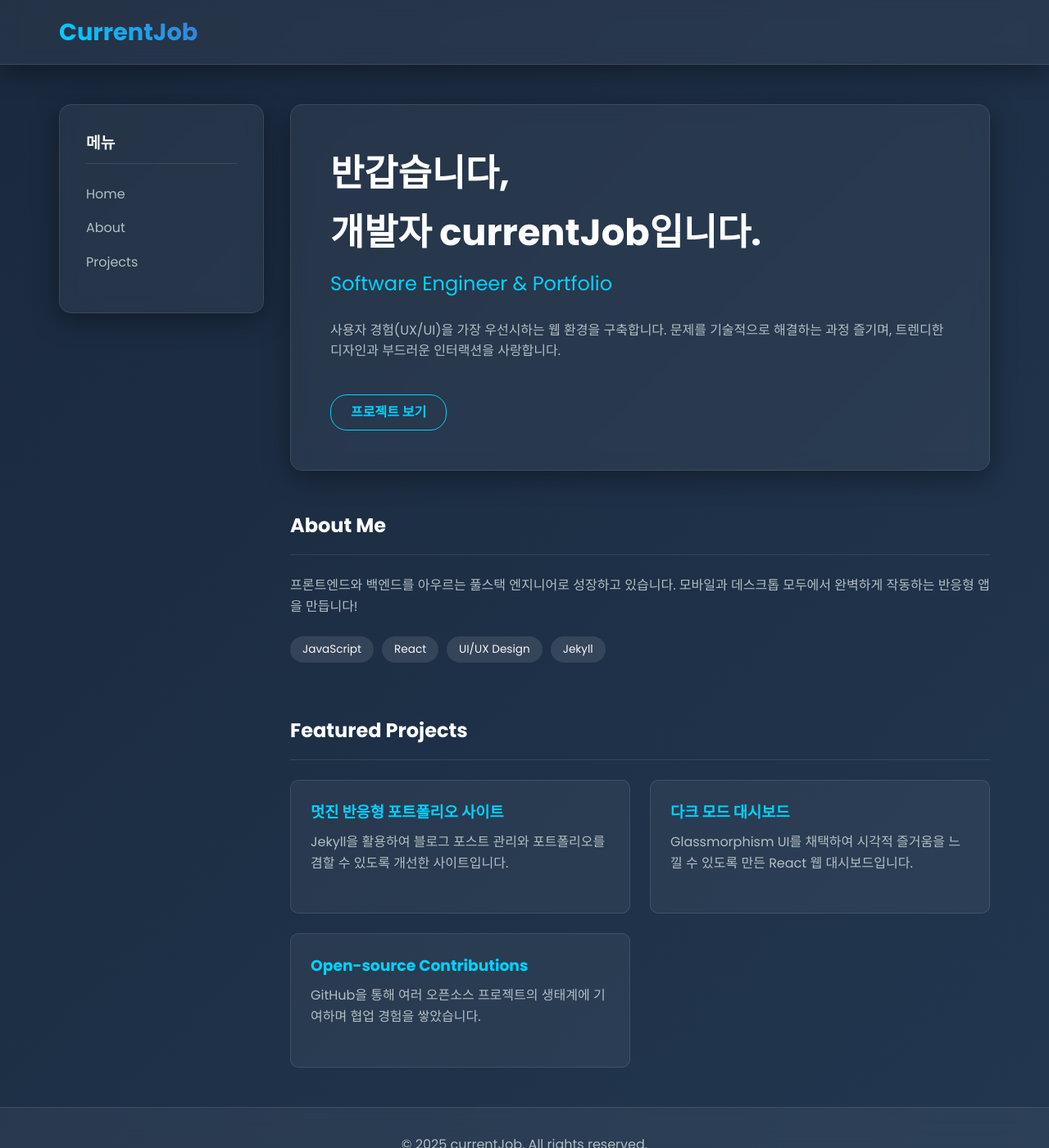
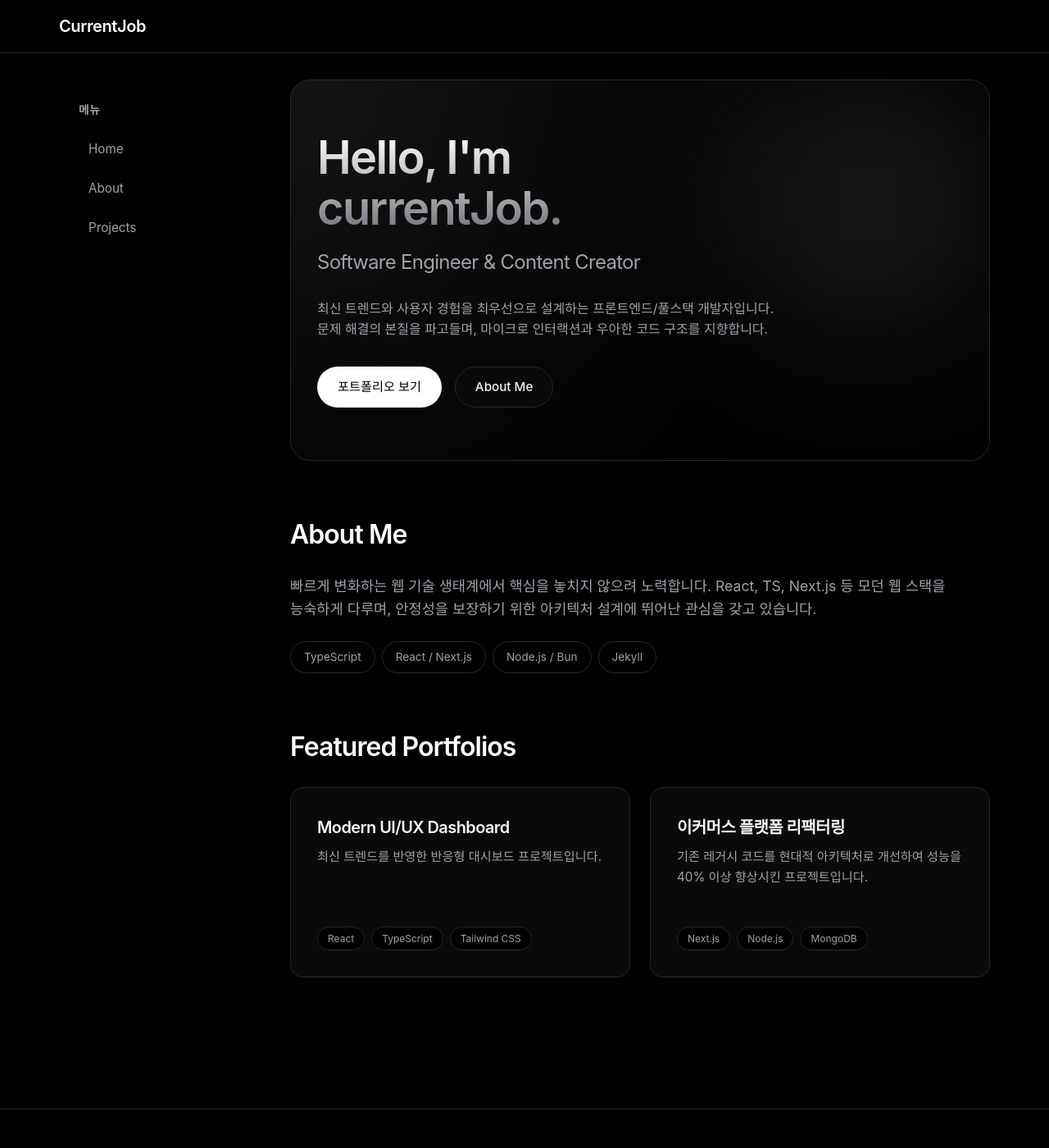
Before and after one commit to currentJob/currentJob.github.io, a Jekyll site: the page built from index.md, in a window 1280 px wide and 1400 px high. Shown: the whole window at 82% size. Built offline with Jekyll 4.4.1, drawn with Linux system fonts in a browser that asks for light colours.

Commit message:
✨ Feat: Update

```diff
--- a/_config.yml
+++ b/_config.yml
@@ -31,6 +31,9 @@ collections:
   pages:
     output: true
     permalink: /:path/
+  portfolio:
+    output: true
+    permalink: /portfolio/:title/
 
 # Build settings
 theme: minima
--- /dev/null
+++ b/_portfolio/project1.md
@@ -0,0 +1,16 @@
+---
+layout: default
+title: "Modern UI/UX Dashboard"
+description: "최신 트렌드를 반영한 반응형 대시보드 프로젝트입니다."
+tech: ["React", "TypeScript", "Tailwind CSS"]
+image: "/assets/images/portfolio1.png"
+order: 1
+---
+
+## Modern UI/UX Dashboard
+
+이 프로젝트는 최신 디자인 트렌드인 Bento Grid와 미니멀리즘을 도입하여 구축한 관리자용 대시보드입니다.
+
+- 사용자 경험 개선을 위한 마이크로 인터랙션 적용
+- 다크 모드/라이트 모드 지원
+- 효율적인 데이터 시각화
--- /dev/null
+++ b/_portfolio/project2.md
@@ -0,0 +1,15 @@
+---
+layout: default
+title: "이커머스 플랫폼 리팩터링"
+description: "기존 레거시 코드를 현대적 아키텍처로 개선하여 성능을 40% 이상 향상시킨 프로젝트입니다."
+tech: ["Next.js", "Node.js", "MongoDB"]
+image: "/assets/images/portfolio2.png"
+order: 2
+---
+
+## 이커머스 플랫폼 리팩터링
+
+기존 모놀리식 아키텍처를 마이크로서비스(MSA) 형태로 분리하고 프론트엔드를 Next.js로 전환하여 SEO 최적화 및 초기 로딩 속도를 크게 향상했습니다.
+
+- LCP 2.5초 이내 달성
+- 상태 관리 최적화를 통한 리렌더링 방지
--- a/assets/css/custom.css
+++ b/assets/css/custom.css
@@ -1,37 +1,36 @@
-/* Color Palette and UI Variables */
+/* Modern minimalist & Bento Grid UI Theme (Vercel/Apple inspired Dark Mode) */
 :root {
-  --primary: #9b59b6;
-  --bg-gradient: linear-gradient(135deg, #141e30, #243b55);
-  --text-main: #f5f6fa;
-  --text-muted: #b2bec3;
-  --glass-bg: rgba(255, 255, 255, 0.05);
-  --glass-border: rgba(255, 255, 255, 0.1);
-  --glass-shadow: 0 8px 32px 0 rgba(0, 0, 0, 0.37);
-  --transition: all 0.3s ease-in-out;
+  --bg-color: #000000;
+  --surface: #0a0a0a;
+  --surface-hover: #141414;
+  --border-color: #27272a;
+  --border-hover: #3f3f46;
+  --text-main: #f4f4f5;
+  --text-muted: #a1a1aa;
+  --accent: #ffffff;
+  --accent-glow: rgba(255, 255, 255, 0.1);
+  --radius-lg: 24px;
+  --radius-md: 16px;
+  --radius-sm: 8px;
+  --transition: all 0.2s cubic-bezier(0.4, 0, 0.2, 1);
 }
 
 * {
   box-sizing: border-box;
   margin: 0;
   padding: 0;
+  -webkit-font-smoothing: antialiased;
+  -moz-osx-font-smoothing: grayscale;
 }
 
 body {
-  font-family: 'Poppins', 'Apple SD Gothic Neo', sans-serif;
-  background: var(--bg-gradient);
-  background-size: 200% 200%;
-  animation: bgAnimation 15s ease infinite;
+  font-family: 'Inter', 'Poppins', 'Apple SD Gothic Neo', sans-serif;
+  background-color: var(--bg-color);
   color: var(--text-main);
   line-height: 1.6;
+  min-height: 100vh;
   display: flex;
   flex-direction: column;
-  min-height: 100vh;
-}
-
-@keyframes bgAnimation {
-  0% { background-position: 0% 50%; }
-  50% { background-position: 100% 50%; }
-  100% { background-position: 0% 50%; }
 }
 
 a {
@@ -41,17 +40,21 @@ a {
 }
 
 a:hover {
-  color: #fff;
-  text-shadow: 0 0 5px rgba(255,255,255,0.5);
+  opacity: 0.8;
+}
+
+::selection {
+  background: var(--accent);
+  color: #000;
 }
 
 /* Header */
 .glass-header {
   width: 100%;
-  background: var(--glass-bg);
-  backdrop-filter: blur(10px);
-  border-bottom: 1px solid var(--glass-border);
-  box-shadow: var(--glass-shadow);
+  background: rgba(0, 0, 0, 0.6);
+  backdrop-filter: blur(12px);
+  -webkit-backdrop-filter: blur(12px);
+  border-bottom: 1px solid var(--border-color);
   padding: 1rem 0;
   position: sticky;
   top: 0;
@@ -64,20 +67,20 @@ a:hover {
   padding: 0 2rem;
   display: flex;
   align-items: center;
+  justify-content: space-between;
 }
 
 .logo-text {
-  font-size: 1.8rem;
-  font-weight: 700;
-  background: -webkit-linear-gradient(45deg, #00d2ff, #3a7bd5);
-  -webkit-background-clip: text;
-  -webkit-text-fill-color: transparent;
+  font-size: 1.25rem;
+  font-weight: 600;
+  letter-spacing: -0.02em;
+  color: var(--accent);
 }
 
 /* Layout Content Box */
 .content.wrapper {
   max-width: 1200px;
-  margin: 3rem auto;
+  margin: 2rem auto;
   padding: 0 2rem;
   display: flex;
   gap: 2rem;
@@ -88,136 +91,202 @@ a:hover {
 /* Sidebar */
 .glass-sidebar {
   width: 250px;
-  background: var(--glass-bg);
-  backdrop-filter: blur(10px);
-  border: 1px solid var(--glass-border);
-  border-radius: 15px;
-  padding: 2rem;
+  padding: 1.5rem;
   height: max-content;
-  box-shadow: var(--glass-shadow);
   position: sticky;
   top: 100px;
 }
 
 .glass-sidebar h2 {
-  font-size: 1.2rem;
-  margin-bottom: 1.5rem;
-  color: #fff;
-  border-bottom: 1px solid var(--glass-border);
-  padding-bottom: 0.5rem;
+  font-size: 0.85rem;
+  text-transform: uppercase;
+  letter-spacing: 0.05em;
+  margin-bottom: 1rem;
+  color: var(--text-muted);
 }
 
 .glass-sidebar ul {
   list-style: none;
-}
-
-.glass-sidebar ul li {
-  margin-bottom: 1rem;
+  display: flex;
+  flex-direction: column;
+  gap: 0.5rem;
 }
 
 .glass-sidebar ul li a {
-  font-size: 1rem;
+  font-size: 0.95rem;
   color: var(--text-muted);
+  display: block;
+  padding: 0.5rem 0.75rem;
+  border-radius: var(--radius-sm);
+  transition: var(--transition);
 }
 
 .glass-sidebar ul li a:hover {
-  color: #00d2ff;
-  padding-left: 5px;
+  background: var(--surface-hover);
+  color: var(--text-main);
 }
 
 /* Main Body */
 .main-body {
   flex: 1;
-  min-width: 0; /* Prevents overflow */
+  min-width: 0;
+  padding-bottom: 4rem;
 }
 
-/* Markdown Tags Styling inside Main Content */
 .main-body h1, .main-body h2, .main-body h3 {
+  letter-spacing: -0.03em;
+  font-weight: 600;
   margin-bottom: 1rem;
-  color: #fff;
+  color: var(--accent);
 }
 
 .main-body p {
+  color: var(--text-muted);
   margin-bottom: 1.5rem;
-  color: var(--text-muted);
 }
 
-/* Portfolio Specific Classes */
+/* Typography styles */
+.text-gradient {
+  background: linear-gradient(180deg, #fff 0%, #71717a 100%);
+  -webkit-background-clip: text;
+  -webkit-text-fill-color: transparent;
+  display: inline-block;
+}
+
+/* Hero Section */
 .hero {
-  background: var(--glass-bg);
-  backdrop-filter: blur(10px);
-  border: 1px solid var(--glass-border);
-  border-radius: 15px;
-  padding: 3rem;
-  margin-bottom: 3rem;
-  box-shadow: var(--glass-shadow);
+  margin-bottom: 4rem;
+  padding: 4rem 2rem;
+  background: radial-gradient(circle at top left, var(--surface-hover), transparent 70%);
+  border-radius: var(--radius-lg);
+  border: 1px solid var(--border-color);
+  position: relative;
+  overflow: hidden;
+}
+
+.hero::after {
+  content: '';
+  position: absolute;
+  top: 0; right: 0; width: 300px; height: 300px;
+  background: var(--accent-glow);
+  filter: blur(100px);
+  z-index: 0;
+  pointer-events: none;
+}
+
+.hero > * {
+  position: relative;
+  z-index: 1;
 }
 
 .hero h1 {
-  font-size: 2.8rem;
-  color: #fff;
-  margin-bottom: 0.5rem;
+  font-size: 3.5rem;
+  line-height: 1.1;
+  margin-bottom: 1rem;
 }
 
 .hero h2 {
   font-size: 1.5rem;
-  color: #00d2ff;
+  color: var(--text-muted);
   font-weight: 400;
   margin-bottom: 1.5rem;
 }
 
-.card-grid {
-  display: grid;
-  grid-template-columns: repeat(auto-fill, minmax(280px, 1fr));
-  gap: 1.5rem;
-}
-
-.card {
-  background: var(--glass-bg);
-  border: 1px solid var(--glass-border);
-  border-radius: 10px;
-  padding: 1.5rem;
-  transition: transform 0.3s;
-}
-
-.card:hover {
-  transform: translateY(-5px);
-  border-color: rgba(0, 210, 255, 0.5);
-}
-
-.card h3 {
-  margin-bottom: 0.5rem;
-}
-
 .btn {
-  display: inline-block;
-  padding: 0.5rem 1.5rem;
-  background: transparent;
-  color: #00d2ff;
-  border: 1px solid #00d2ff;
-  border-radius: 20px;
-  font-weight: 600;
-  margin-top: 1rem;
+  display: inline-flex;
+  align-items: center;
+  justify-content: center;
+  padding: 0.75rem 1.5rem;
+  background: var(--accent);
+  color: var(--bg-color);
+  border-radius: 99px;
+  font-weight: 500;
+  font-size: 0.95rem;
+  border: 1px solid transparent;
+  transition: var(--transition);
+  cursor: pointer;
 }
 
 .btn:hover {
-  background: rgba(0, 210, 255, 0.1);
-  text-shadow: none;
+  background: transparent;
+  color: var(--accent);
+  border-color: var(--border-color);
+}
+
+.btn-secondary {
+  background: var(--surface);
+  color: var(--text-main);
+  border-color: var(--border-color);
+}
+.btn-secondary:hover {
+  background: var(--surface-hover);
+  border-color: var(--border-hover);
+}
+
+/* Bento Grid (Projects) */
+.bento-grid {
+  display: grid;
+  grid-template-columns: repeat(auto-fill, minmax(320px, 1fr));
+  gap: 1.5rem;
+  margin-bottom: 4rem;
+}
+
+.bento-card {
+  background: var(--surface);
+  border: 1px solid var(--border-color);
+  border-radius: var(--radius-md);
+  padding: 2rem;
+  transition: var(--transition);
+  position: relative;
+  overflow: hidden;
+  display: flex;
+  flex-direction: column;
+}
+
+.bento-card:hover {
+  border-color: var(--border-hover);
+  background: var(--surface-hover);
+}
+
+.bento-card h3 {
+  font-size: 1.25rem;
+  margin-bottom: 0.5rem;
+  color: var(--text-main);
+}
+
+.bento-card p {
+  font-size: 0.95rem;
+  flex: 1;
+}
+
+.tech-stack {
+  display: flex;
+  flex-wrap: wrap;
+  gap: 0.5rem;
+  margin-top: 1.5rem;
+}
+
+.tech-badge {
+  font-size: 0.75rem;
+  padding: 0.25rem 0.75rem;
+  background: var(--bg-color);
+  border: 1px solid var(--border-color);
+  border-radius: 99px;
+  color: var(--text-muted);
 }
 
 /* Footer */
 .glass-footer {
-  background: var(--glass-bg);
-  backdrop-filter: blur(10px);
-  border-top: 1px solid var(--glass-border);
-  padding: 2rem 0;
+  border-top: 1px solid var(--border-color);
+  padding: 3rem 0;
   margin-top: auto;
   text-align: center;
 }
 
 .footer-content p {
   color: var(--text-muted);
-  margin-bottom: 1rem;
+  font-size: 0.9rem;
+  margin-bottom: 1.5rem;
 }
 
 .social-links {
@@ -229,9 +298,11 @@ a:hover {
 
 .social-links a {
   color: var(--text-muted);
+  font-size: 0.95rem;
 }
+
 .social-links a:hover {
-  color: #00d2ff;
+  color: var(--accent);
 }
 
 /* Responsive */
@@ -242,5 +313,13 @@ a:hover {
   .glass-sidebar {
     width: 100%;
     position: static;
+    padding: 0;
+    margin-bottom: 2rem;
   }
+  .glass-sidebar ul {
+    flex-direction: row;
+    flex-wrap: wrap;
+    gap: 1rem;
+  }
+  .hero h1 { font-size: 2.5rem; }
 }
--- a/index.md
+++ b/index.md
@@ -4,42 +4,52 @@ title: Home
 ---
 
 <div class="hero">
-    <h1>반갑습니다, <br>개발자 {{ site.github_username | default: 'CurrentJob' }}입니다.</h1>
-    <h2>Software Engineer & Portfolio</h2>
+    <h1 class="text-gradient">Hello, I'm <br>{{ site.github_username | default: 'CurrentJob' }}.</h1>
+    <h2>Software Engineer & Content Creator</h2>
     <p>
-        사용자 경험(UX/UI)을 가장 우선시하는 웹 환경을 구축합니다.
-        문제를 기술적으로 해결하는 과정 즐기며, 트렌디한 디자인과 부드러운 인터랙션을 사랑합니다.
+        최신 트렌드와 사용자 경험을 최우선으로 설계하는 프론트엔드/풀스택 개발자입니다.<br>
+        문제 해결의 본질을 파고들며, 마이크로 인터랙션과 우아한 코드 구조를 지향합니다.
     </p>
-    <a href="#projects" class="btn">프로젝트 보기</a>
+    <div style="display:flex; gap: 1rem; margin-top: 2rem;">
+        <a href="#portfolio" class="btn">포트폴리오 보기</a>
+        <a href="#about" class="btn btn-secondary">About Me</a>
+    </div>
 </div>
 
 <div id="about" style="margin-bottom: 4rem;">
-    <h2 style="border-bottom: 1px solid rgba(255,255,255,0.1); padding-bottom: 1rem; margin-bottom: 1.5rem;">About Me</h2>
-    <p>
-        프론트엔드와 백엔드를 아우르는 풀스택 엔지니어로 성장하고 있습니다. 모바일과 데스크톱 모두에서 완벽하게 작동하는 반응형 앱을 만듭니다!
+    <h2 style="font-size: 2rem; margin-bottom: 1.5rem;">About Me</h2>
+    <p style="font-size: 1.1rem; max-width: 800px;">
+        빠르게 변화하는 웹 기술 생태계에서 핵심을 놓치지 않으려 노력합니다. React, TS, Next.js 등 모던 웹 스택을 능숙하게 다루며,
+        안정성을 보장하기 위한 아키텍처 설계에 뛰어난 관심을 갖고 있습니다.
     </p>
-    <div style="display:flex; gap:10px; flex-wrap:wrap; margin-top: 1rem;">
-        <span style="background: rgba(255,255,255,0.1); padding: 5px 15px; border-radius: 20px; font-size: 0.85rem;">JavaScript</span>
-        <span style="background: rgba(255,255,255,0.1); padding: 5px 15px; border-radius: 20px; font-size: 0.85rem;">React</span>
-        <span style="background: rgba(255,255,255,0.1); padding: 5px 15px; border-radius: 20px; font-size: 0.85rem;">UI/UX Design</span>
-        <span style="background: rgba(255,255,255,0.1); padding: 5px 15px; border-radius: 20px; font-size: 0.85rem;">Jekyll</span>
+    <div class="tech-stack" style="margin-top: 1rem;">
+        <span class="tech-badge" style="font-size:0.85rem; padding: 0.5rem 1rem;">TypeScript</span>
+        <span class="tech-badge" style="font-size:0.85rem; padding: 0.5rem 1rem;">React / Next.js</span>
+        <span class="tech-badge" style="font-size:0.85rem; padding: 0.5rem 1rem;">Node.js / Bun</span>
+        <span class="tech-badge" style="font-size:0.85rem; padding: 0.5rem 1rem;">Jekyll</span>
     </div>
 </div>
 
-<div id="projects">
-    <h2 style="border-bottom: 1px solid rgba(255,255,255,0.1); padding-bottom: 1rem; margin-bottom: 1.5rem;">Featured Projects</h2>
-    <div class="card-grid">
-        <div class="card">
-            <h3 style="color: #00d2ff;">멋진 반응형 포트폴리오 사이트</h3>
-            <p>Jekyll을 활용하여 블로그 포스트 관리와 포트폴리오를 겸할 수 있도록 개선한 사이트입니다.</p>
+<div id="portfolio">
+    <h2 style="font-size: 2rem; margin-bottom: 1.5rem;">Featured Portfolios</h2>
+    <div class="bento-grid">
+        {% for project in site.portfolio %}
+        <a href="{{ project.url | relative_url }}" class="bento-card">
+            <h3>{{ project.title }}</h3>
+            <p>{{ project.description }}</p>
+            {% if project.tech %}
+            <div class="tech-stack">
+                {% for t in project.tech limit:3 %}
+                <span class="tech-badge">{{ t }}</span>
+                {% endfor %}
+            </div>
+            {% endif %}
+        </a>
+        {% else %}
+        <div class="bento-card">
+            <h3>포트폴리오가 없습니다.</h3>
+            <p>_portfolio 폴더에 md 파일을 추가하여 포트폴리오를 업로드해보세요.</p>
         </div>
-        <div class="card">
-            <h3 style="color: #00d2ff;">다크 모드 대시보드</h3>
-            <p>Glassmorphism UI를 채택하여 시각적 즐거움을 느낄 수 있도록 만든 React 웹 대시보드입니다.</p>
-        </div>
-        <div class="card">
-            <h3 style="color: #00d2ff;">Open-source Contributions</h3>
-            <p>GitHub을 통해 여러 오픈소스 프로젝트의 생태계에 기여하며 협업 경험을 쌓았습니다.</p>
-        </div>
+        {% endfor %}
     </div>
 </div>
```
